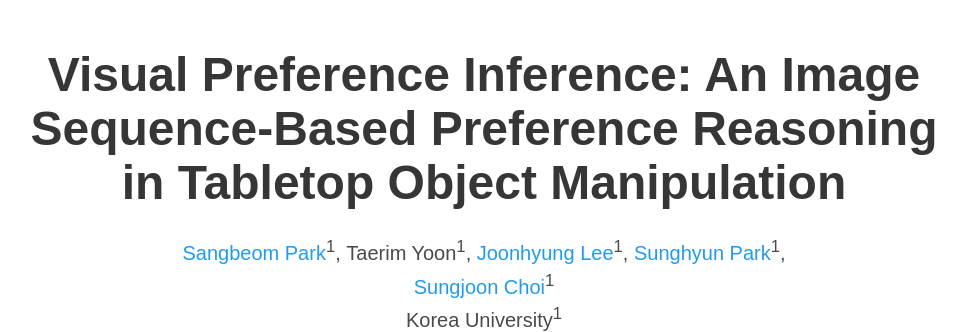
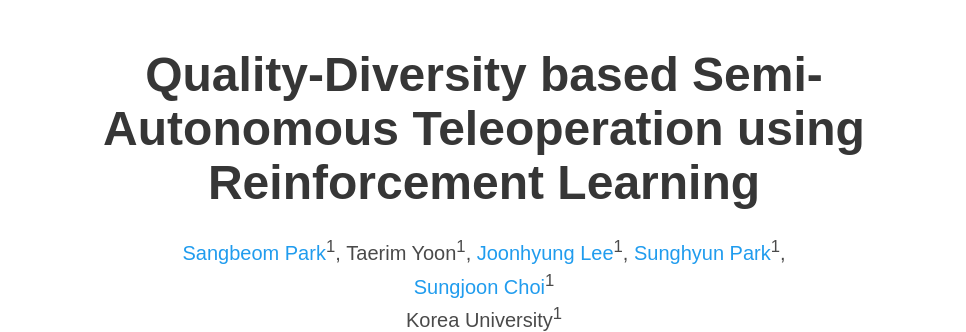
Before and after one commit to joonhyung-lee/smore, a plain HTML site: page index.html in a window 1280 px wide. Shown: the top 332 px of the page, without its empty margins (156-1122 px from the left). Drawn offline with nearby package versions, Linux system fonts and the light colour scheme; some packages are replaced by stand-ins of ours; a script that the page names is missing; some icons are missing; a web font is replaced by a local one.

Commit message:
update project page

```diff
--- a/index.html
+++ b/index.html
@@ -91,8 +91,7 @@
       <div class="container is-max-desktop">
         <div class="columns is-centered">
           <div class="column has-text-centered">
-            <h1 class="title is-1 publication-title">Visual Preference Inference: An Image Sequence-Based Preference
-              Reasoning in Tabletop Object Manipulation</h1>
+            <h1 class="title is-1 publication-title">Quality-Diversity based Semi-Autonomous Teleoperation using Reinforcement Learning</h1>
             <div class="is-size-5 publication-authors">
               <!-- Paper authors -->
               <span class="author-block">
```
